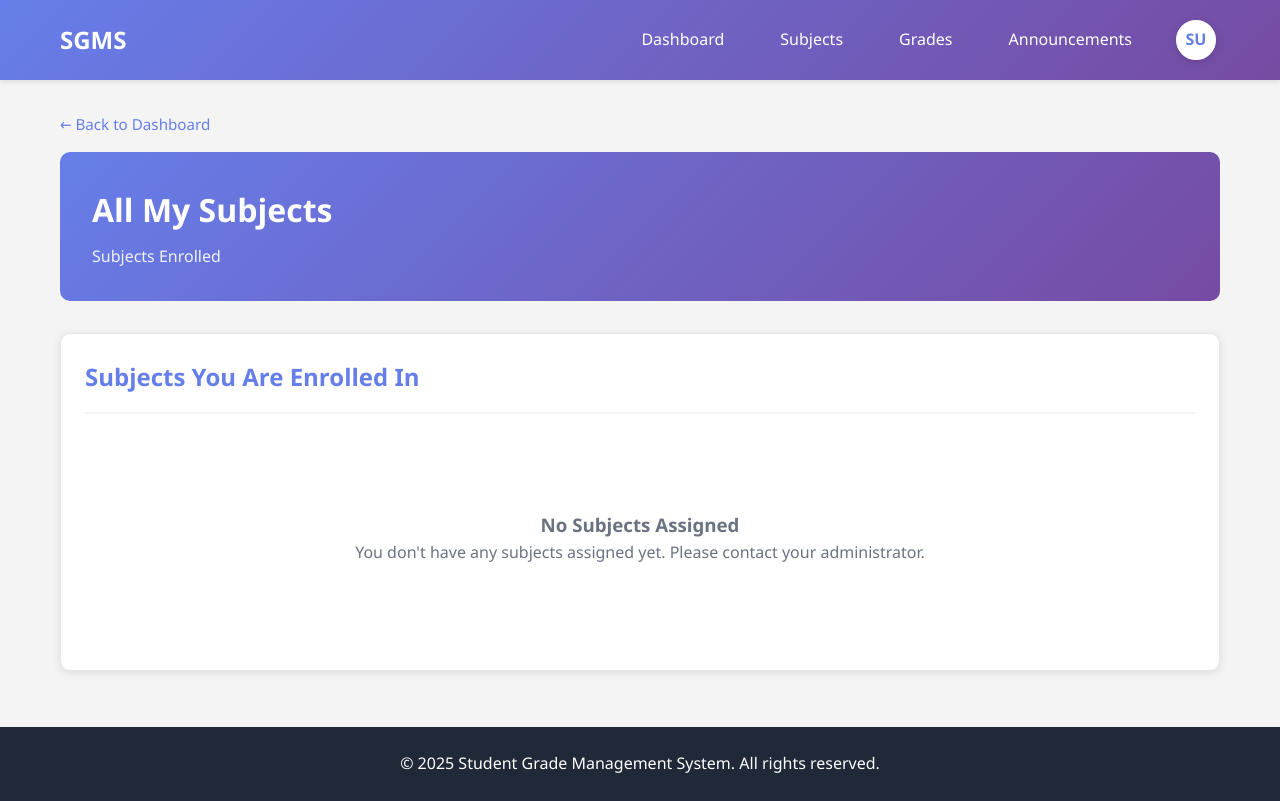
After one commit to LorenzTaganas/StudentManagementSystem, a Django app: page /courses/subjects/ in a window 1280 px wide. The commit adds this page. Run offline with Django 5.2, Linux system fonts and the light colour scheme; the visitor is signed in with stand-in values (Sample User, id 1); data that the repository does not hold is empty.

Commit message:
Add subject list view and update templates for subjects management

```diff
--- a/courses/urls.py
+++ b/courses/urls.py
@@ -5,4 +5,5 @@ app_name = 'courses'
 
 urlpatterns = [
     path('subject/<int:subject_id>/students/', views.subject_students, name='subject_students'),
+    path('subjects/', views.subject_list, name='subject_list'),
 ]
--- a/courses/views.py
+++ b/courses/views.py
@@ -40,3 +40,19 @@ def subject_students(request, subject_id):
     }
 
     return render(request, 'courses/subject_students.html', context)
+
+@login_required
+def subject_list(request):
+    """View all subjects for the current user (student or instructor)"""
+    if request.user.is_instructor:
+        subjects = Subject.objects.filter(instructor=request.user)
+    elif request.user.is_student:
+        subjects = Subject.objects.filter(enrollments__student=request.user).distinct()
+    else:
+        messages.error(request, 'Access denied.')
+        return redirect('accounts:dashboard')
+    context = {
+        'subjects': subjects,
+        'total_subjects': subjects.count(),
+    }
+    return render(request, 'courses/subject_list.html', context)
--- a/templates/accounts/profile.html
+++ b/templates/accounts/profile.html
@@ -282,7 +282,7 @@
                 </div>
             </div>
 
-            <!-- Student/Instructor Profile Info -->
+            {% comment %} <!-- Student/Instructor Profile Info -->
             {% if user.is_student and user.student_profile %}
             <div class="card mt-2">
                 <div class="card-header">
@@ -311,7 +311,7 @@
                     {% endif %}
                 </div>
             </div>
-            {% endif %}
+            {% endif %} {% endcomment %}
         </div>
 
         <!-- Change Password Tab -->
--- a/templates/accounts/student_dashboard.html
+++ b/templates/accounts/student_dashboard.html
@@ -28,8 +28,9 @@
 
 <!-- Current Enrollments -->
 <div class="card">
-    <div class="card-header">
+    <div class="card-header flex-between">
         <h2>▪ My Current Subjects</h2>
+        <a href="{% url 'courses:subject_list' %}" class="btn-primary">View All Subjects</a>
     </div>
     <div class="card-body">
         {% if enrollments %}
--- a/templates/base.html
+++ b/templates/base.html
@@ -18,6 +18,14 @@
             <div class="navbar-menu">
                 {% if user.is_authenticated %}
                     <a href="{% url 'dashboard' %}">Dashboard</a>
+                    {% if user.is_instructor %}
+                        <a href="{% url 'courses:subject_list' %}">Subjects</a>
+                        <a href="{% url 'announcements:my_announcements' %}">Announcements</a>
+                    {% elif user.is_student %}
+                        <a href="{% url 'courses:subject_list' %}">Subjects</a>
+                        <a href="{% url 'accounts:view_all_grades' %}">Grades</a>
+                        <a href="{% url 'accounts:view_all_announcements' %}">Announcements</a>
+                    {% endif %}
 
                     <div class="profile-dropdown">
                         <div class="profile-trigger" onclick="toggleDropdown()">
@@ -43,7 +51,7 @@
                             <a href="{% url 'accounts:profile' %}" class="dropdown-item">
                                 <span class="icon-user">●</span> Profile
                             </a>
-                            <a href="{% url 'accounts:logout' %}" class="dropdown-item">
+                            <a href="#" class="dropdown-item" onclick="showLogoutModal(event)">
                                 <span class="icon-logout">→</span> Logout
                             </a>
                         </div>
@@ -83,13 +91,28 @@
     </footer>
 
     {% block extra_js %}{% endblock %}
-
+    <div id="logoutModal" style="display:none; position:fixed; top:0; left:0; width:100vw; height:100vh; background:rgba(0,0,0,0.3); z-index:9999; align-items:center; justify-content:center;">
+        <div style="background:white; padding:2rem; border-radius:10px; max-width:350px; margin:auto; box-shadow:0 4px 24px rgba(0,0,0,0.15); text-align:center;">
+            <h3>Confirm Logout</h3>
+            <p>Are you sure you want to logout?</p>
+            <div style="display:flex; gap:1rem; justify-content:center; margin-top:1.5rem;">
+                <a href="{% url 'accounts:logout' %}" class="btn-primary">Yes, Logout</a>
+                <button onclick="hideLogoutModal()" class="btn-secondary">Cancel</button>
+            </div>
+        </div>
+    </div>
     <script>
         function toggleDropdown() {
             const dropdown = document.getElementById('profileDropdown');
             dropdown.classList.toggle('show');
         }
-
+        function showLogoutModal(e) {
+            e.preventDefault();
+            document.getElementById('logoutModal').style.display = 'flex';
+        }
+        function hideLogoutModal() {
+            document.getElementById('logoutModal').style.display = 'none';
+        }
         // Close dropdown when clicking outside
         window.onclick = function(event) {
             if (!event.target.matches('.profile-trigger') && !event.target.matches('.profile-avatar') && !event.target.matches('.profile-avatar-initials')) {
@@ -98,6 +121,11 @@
                     dropdown.classList.remove('show');
                 }
             }
+            // Hide logout modal if clicking outside
+            const modal = document.getElementById('logoutModal');
+            if (modal && event.target === modal) {
+                hideLogoutModal();
+            }
         }
     </script>
 </body>
--- /dev/null
+++ b/templates/courses/subject_list.html
@@ -0,0 +1,140 @@
+{% extends 'base.html' %}
+
+{% block title %}All Subjects - SGMS{% endblock %}
+
+{% block extra_css %}
+<style>
+.back-link {
+    display: inline-flex;
+    align-items: center;
+    gap: 0.5rem;
+    color: #667eea;
+    text-decoration: none;
+    margin-bottom: 1rem;
+    font-size: 0.95rem;
+}
+
+.back-link:hover {
+    color: #5568d3;
+}
+
+.subjects-header {
+    background: linear-gradient(135deg, #667eea 0%, #764ba2 100%);
+    color: white;
+    padding: 2rem;
+    border-radius: 10px;
+    margin-bottom: 2rem;
+}
+
+.header-content {
+    display: flex;
+    justify-content: space-between;
+    align-items: center;
+    flex-wrap: wrap;
+    gap: 1rem;
+}
+
+.card {
+    background: white;
+    border: 1px solid #e5e7eb;
+    border-radius: 10px;
+    padding: 1.5rem;
+    margin-bottom: 1.5rem;
+    transition: all 0.3s;
+}
+
+.card-header {
+    display: flex;
+    justify-content: space-between;
+    align-items: center;
+    margin-bottom: 1rem;
+}
+
+.table-responsive {
+    overflow-x: auto;
+}
+
+.empty-state {
+    text-align: center;
+    padding: 4rem 2rem;
+    color: #6b7280;
+}
+
+@media (max-width: 768px) {
+    .header-content {
+        flex-direction: column;
+        align-items: flex-start;
+    }
+    .card-header {
+        flex-direction: column;
+        align-items: flex-start;
+        gap: 0.5rem;
+    }
+    h1 {
+        font-size: 1.5rem;
+    }
+    .btn-primary {
+        padding: 0.5rem 1rem;
+        font-size: 0.875rem;
+    }
+}
+</style>
+{% endblock %}
+
+{% block content %}
+<a href="{% url 'accounts:dashboard' %}" class="back-link">
+    ← Back to Dashboard
+</a>
+
+<div class="subjects-header">
+    <div class="header-content">
+        <div>
+            <h1 style="margin: 0;">All My Subjects</h1>
+            <p style="margin: 0.5rem 0 0 0; opacity: 0.9;">{% if user.is_student %}Subjects Enrolled {% else %}Subjects Assigned{% endif %}</p>
+        </div>
+    </div>
+</div>
+
+<div class="card">
+    <div class="card-header">
+        <h2>{% if user.is_student %}Subjects You Are Enrolled In{% else %}Subjects Assigned to You{% endif %}</h2>
+    </div>
+    <div class="card-body table-responsive">
+        {% if subjects %}
+            <table>
+                <thead>
+                    <tr>
+                        <th>Code</th>
+                        <th>Name</th>
+                        <th>Course</th>
+                        <th>Units</th>
+                        <th>Students Enrolled</th>
+                        <th>Semester</th>
+                        <th>Actions</th>
+                    </tr>
+                </thead>
+                <tbody>
+                    {% for subject in subjects %}
+                    <tr>
+                        <td>{{ subject.code }}</td>
+                        <td>{{ subject.name }}</td>
+                        <td>{{ subject.course.code }}</td>
+                        <td>{{ subject.units }}</td>
+                        <td>{{ subject.enrollments.count }}</td>
+                        <td>{{ subject.get_semester_display }}</td>
+                        <td>
+                            <a href="{% url 'courses:subject_students' subject.id %}" class="btn-primary">View Students</a>
+                        </td>
+                    </tr>
+                    {% endfor %}
+                </tbody>
+            </table>
+        {% else %}
+            <div class="empty-state">
+                <h3>No Subjects Assigned</h3>
+                <p>You don't have any subjects assigned yet. Please contact your administrator.</p>
+            </div>
+        {% endif %}
+    </div>
+</div>
+{% endblock %}
```
Also changed, not shown: templates/accounts/instructor_dashboard.html (+5 -2 lines).
